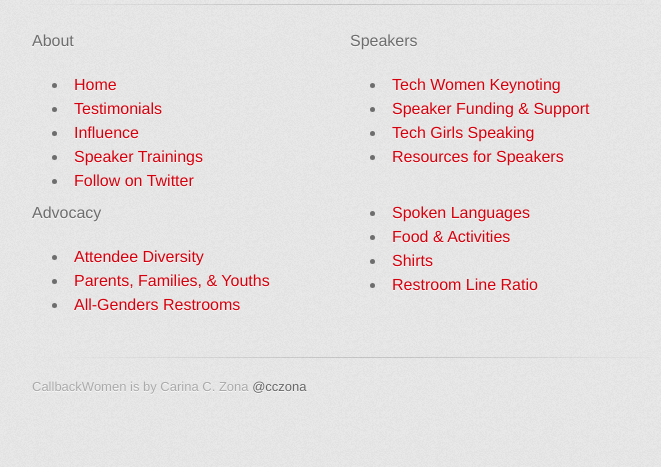
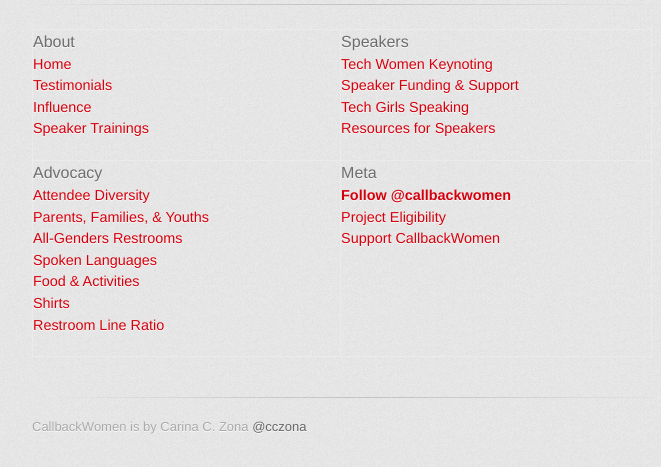
Before and after one commit to wiredferret/CallbackWomen, a Jekyll site: the page built from index.md, in a window 1280 px wide. Shown: the part 2199-2666 px from the top of the page, without its empty margins (298-959 px from the left). Built offline with Jekyll 4.4.1, drawn with Linux system fonts in a browser that asks for light colours; some web fonts are replaced; before the commit the page ends 2625 px from its top, so only the background shows below that.

Commit message:
custom styling of nav table

```diff
--- a/_includes/navigation.html
+++ b/_includes/navigation.html
@@ -1,6 +1,9 @@
-<nav>
+<section id="nav">
 
-<section class="columns">
+<table>
+  <tr>
+    <td>
+
       <p>About</p>
 
       <ul>
@@ -8,8 +11,11 @@
       <li>  <a href="testimonials.html">Testimonials</a></li>
       <li>  <a href="https://storify.com/cczona/callbackwomen-appreciations">Influence</a></li>
       <li>  <a href="trainings.html">Speaker Trainings</a></li>
-<li>  <a href="http://twitter.com/callbackwomen">Follow on Twitter</a></li>
       </ul>
+
+    </td>
+
+    <td>
 
       <p>Speakers</p>
 
@@ -19,10 +25,11 @@
       <li><a href="https://storify.com/cczona/inclusive-food-drinks-and-celebrating-at-tech-conf">Tech Girls Speaking</a></li>
       <li><a href="resources-for-speakers.html">Resources for Speakers</a> </li>
       </ul>
+    </td>
+  </tr>
 
-</section>
-
-<section class="columns">
+  <tr>
+    <td>
 
        <p>Advocacy</p>
 
@@ -35,14 +42,21 @@
       <li>  <a href="https://storify.com/cczona/importance-of-swag-shirts-for-bodies-of-varied-sha">Shirts</a></li>
       <li><a href="https://storify.com/cczona/a-line-at-the-restroom">Restroom Line Ratio</a></li>
 
+    </td>
 
-<!--<li><a href="resources-for-conferences.html">Networks</a></li>
--->
-<!--<li><a href="elibility.html">Eligibility</a></li>
---></ul>
+    <td>
+
+      <p>Meta</p>
+
+      <ul>
+      <li>  <a href="http://twitter.com/callbackwomen"> <strong>Follow @callbackwomen</strong></a></li>
+      <li><a href="elibility.html">Project Eligibility</a></li>
+      <li><a href="https://app.moonclerk.com/pay/2v9p7q9ekoh">Support CallbackWomen</a>
+      </ul>
+
+    </td>
+  </tr>
+
+</table>
 
 </section>
-
-</section>
-
-</nav>
--- a/_layouts/default.html
+++ b/_layouts/default.html
@@ -6,6 +6,7 @@
     <link href='https://fonts.googleapis.com/css?family=Chivo:900' rel='stylesheet' type='text/css'>
     <link rel="stylesheet" type="text/css" href="stylesheets/stylesheet.css" media="screen" />
     <link rel="stylesheet" type="text/css" href="stylesheets/pygment_trac.css" media="screen" />
+    <link rel="stylesheet" type="text/css" href="stylesheets/callbackwomen.css" media="screen" />
     <link rel="stylesheet" type="text/css" href="stylesheets/print.css" media="print" />
     <!--[if lt IE 9]>
     <script src="//html5shiv.googlecode.com/svn/trunk/html5.js"></script>
--- /dev/null
+++ b/stylesheets/callbackwomen.css
@@ -0,0 +1,27 @@
+#nav
+{
+  font-size: 100%;
+}
+
+#nav ul
+{
+  font-size: 90%;
+}
+
+#nav td
+{
+  text-align: left;
+  vertical-align: top;
+}
+
+
+#nav p
+{
+  margin-bottom: 0;
+}
+
+#nav li
+{
+  list-style: none;
+  padding-left: 0;
+}
```
Lines whose indentation alone changed are shown as unchanged.
